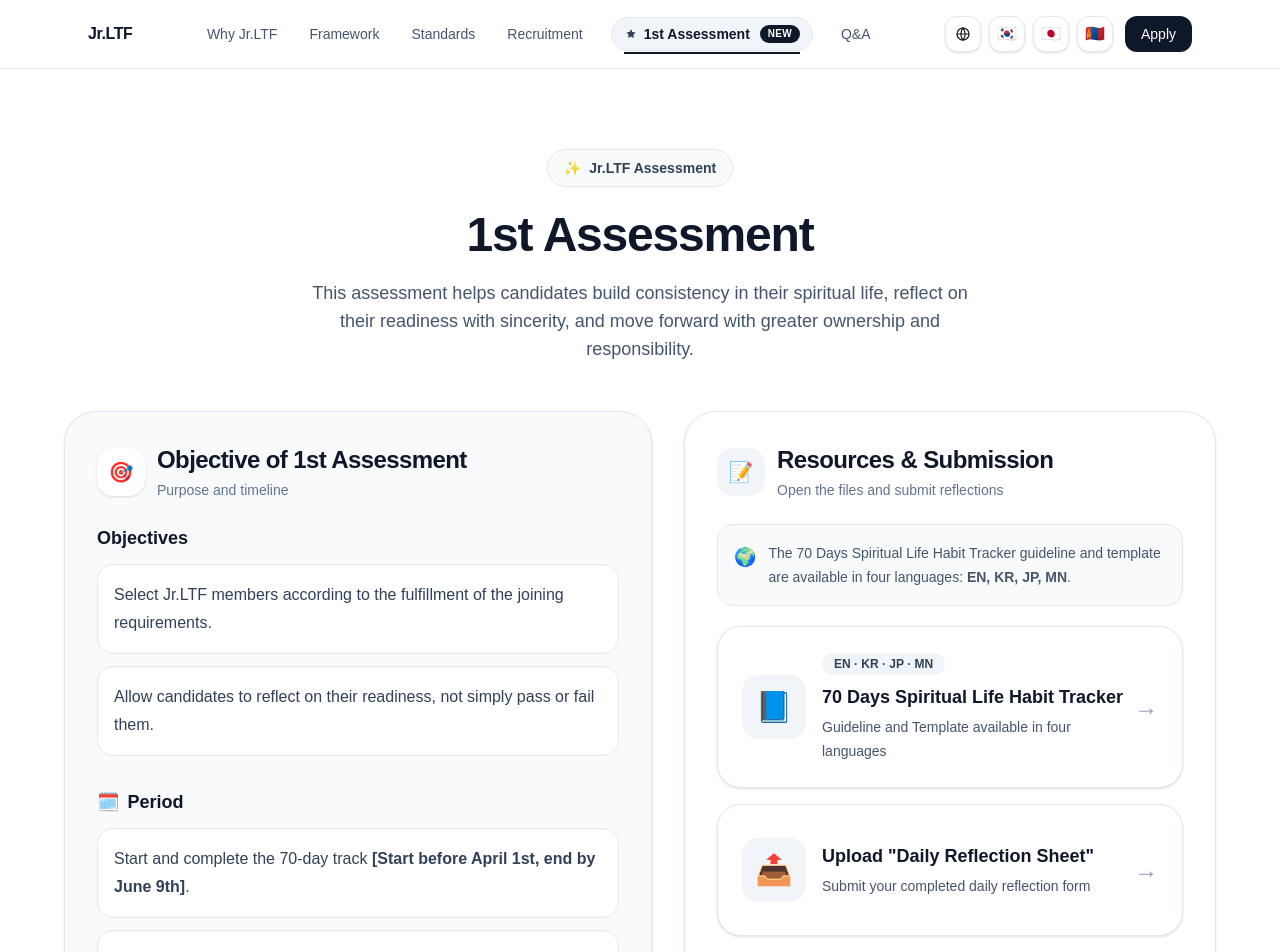
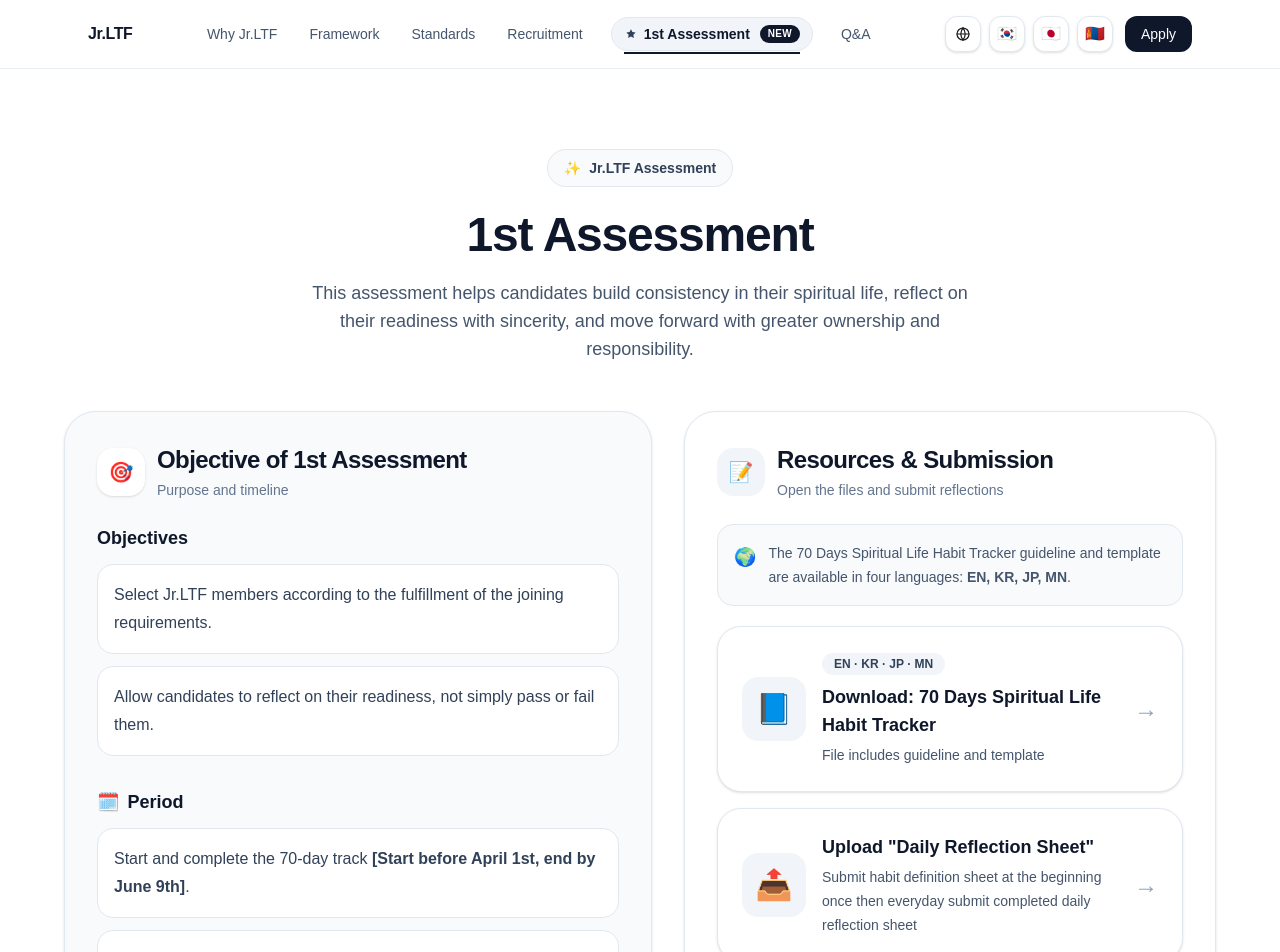
Before and after one commit to nyamkadorj/jrltf-site, a Next.js app: page /1st-assessment in a window 1280 px wide. Shown: the top 952 px of the page. Built offline with nearby package versions, Linux system fonts and the light colour scheme.

Commit message:
“Update”

```diff
--- a/src/app/1st-assessment/page.tsx
+++ b/src/app/1st-assessment/page.tsx
@@ -167,15 +167,15 @@ export default function FirstAssessmentPage() {
                   href="https://drive.google.com/drive/folders/1PgsU8sSMfGO5tSuNdvMo3jfZrz3L5BEc"
                   icon="📘"
                   badge="EN · KR · JP · MN"
-                  title="70 Days Spiritual Life Habit Tracker"
-                  subtitle="Guideline and Template available in four languages"
+                  title="Download: 70 Days Spiritual Life Habit Tracker"
+                  subtitle="File includes guideline and template"
                 />
 
                 <ResourceButton
                   href="https://docs.google.com/forms/d/e/1FAIpQLSc4EQ9c2BGStDTdXExrJzQ5FJXokvxkr-sKZBn2wEr2_tj_uw/viewform?usp=publish-editor"
                   icon="📤"
                   title='Upload "Daily Reflection Sheet"'
-                  subtitle="Submit your completed daily reflection form"
+                  subtitle="Submit habit definition sheet at the beginning once then everyday submit completed daily reflection sheet"
                 />
               </div>
             </aside>
```
